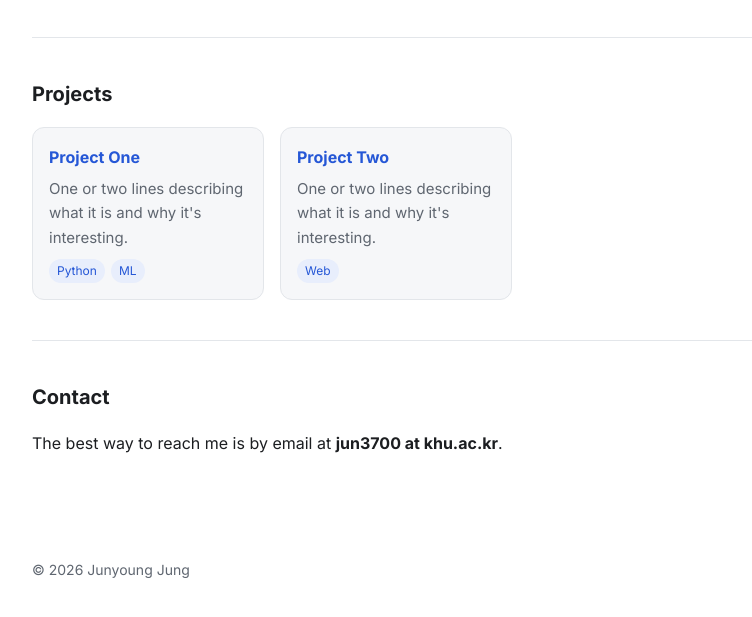
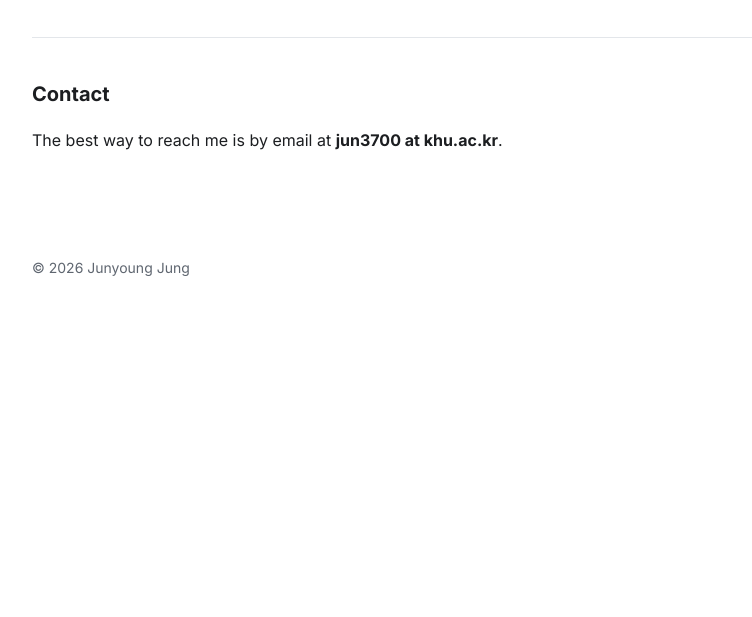
Before and after one commit to jjung48420/jjung48420.github.io, a plain HTML site: page index.html in a window 1280 px wide. Shown: the part 767-1384 px from the top of the page, without its empty margins (244-996 px from the left). After the commit the page ends 1108 px from the top, so only its background shows below. Drawn offline with Linux system fonts and the light colour scheme.

Commit message:
Update index.html

```diff
--- a/index.html
+++ b/index.html
@@ -88,15 +88,6 @@
     .pub-body { min-width: 0; }
     .pub > a { flex: none; line-height: 0; }
 
-    .cards { display: grid; grid-template-columns: repeat(auto-fill, minmax(220px, 1fr)); gap: 16px; }
-    .card { background: var(--surface); border: 1px solid var(--border); border-radius: 12px; padding: 16px; }
-    .card p { margin: 0 0 8px; color: var(--muted); font-size: 15px; }
-    .card .tags { display: flex; flex-wrap: wrap; gap: 6px; margin: 0; }
-    .tags span {
-      font-size: 12px; padding: 2px 8px; border-radius: 999px;
-      background: var(--accent-soft); color: var(--accent);
-    }
-
     .site-footer { padding: 32px 16px 48px; color: var(--muted); font-size: 14px; }
 
     @media (max-width: 640px) {
@@ -120,7 +111,6 @@
         <li><a href="#about">About</a></li>
         <li><a href="#news">News</a></li>
         <li><a href="#publications">Publications</a></li>
-        <li><a href="#projects">Projects</a></li>
         <li><a href="#contact">Contact</a></li>
       </ul>
       <button class="theme-toggle" id="theme-toggle" type="button" aria-label="Toggle dark mode">
@@ -179,23 +169,6 @@
       </ol>
     </section>
 
-    <!-- ============ PROJECTS ============ -->
-    <section id="projects">
-      <h2>Projects</h2>
-      <div class="cards">
-        <article class="card">
-          <h3><a href="#">Project One</a></h3>
-          <p>One or two lines describing what it is and why it's interesting.</p>
-          <p class="tags"><span>Python</span><span>ML</span></p>
-        </article>
-        <article class="card">
-          <h3><a href="#">Project Two</a></h3>
-          <p>One or two lines describing what it is and why it's interesting.</p>
-          <p class="tags"><span>Web</span></p>
-        </article>
-      </div>
-    </section>
-
     <!-- ============ CONTACT ============ -->
     <section id="contact">
       <h2>Contact</h2>
```
